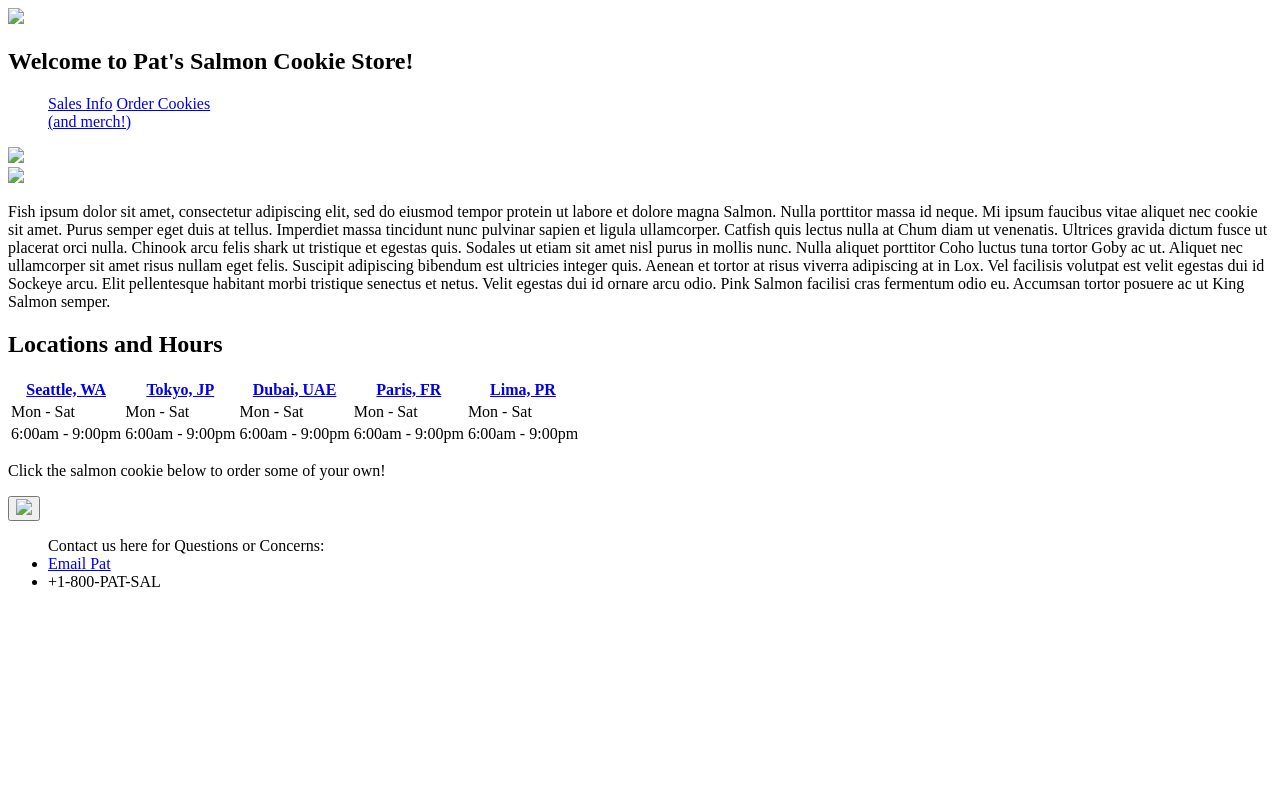
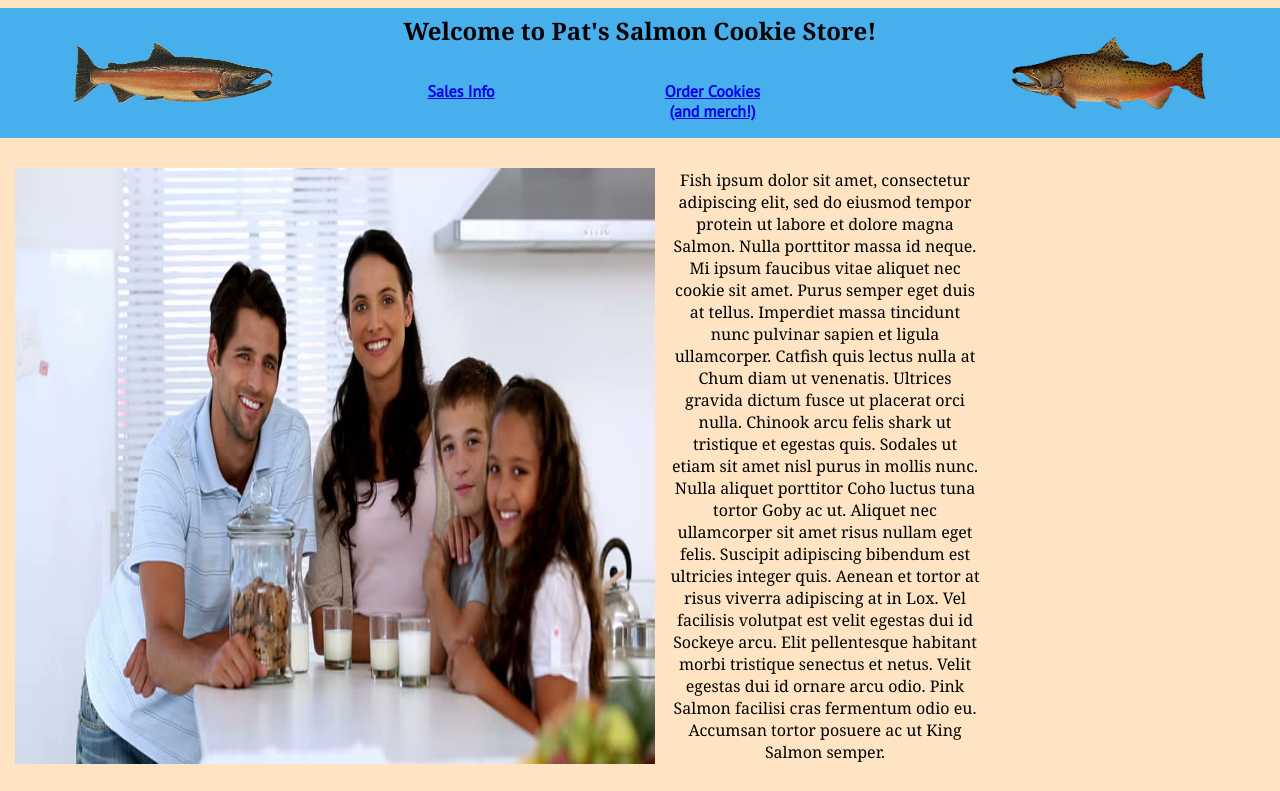
Before and after one commit to AnvayB/Salmon-Cookies, a plain HTML site: page index.html in a window 1280 px wide. Shown: the top 791 px of the page. Drawn offline with Linux system fonts and the light colour scheme; the site is published under a folder, as on GitHub Pages, so addresses that start at the root find nothing.

Commit message:
imgs file path?

```diff
--- a/index.html
+++ b/index.html
@@ -9,11 +9,11 @@
       <link rel="preconnect" href="https://fonts.gstatic.com">
       <link href="https://fonts.googleapis.com/css2?family=PT+Sans&display=swap" rel="stylesheet">
       <!-- <link rel="stylesheet" href="reset.css"> -->
-      <link rel="stylesheet" href="/css/mainstyles.css">
+      <link rel="stylesheet" href="./css/mainstyles.css">
     </head>
     <body>
       <header>
-        <img src="/img/salmon.png">
+        <img src="./img/salmon.png">
         <nav>
           <h1>Welcome to Pat's Salmon Cookie Store!</h1>
           <ul>
@@ -21,12 +21,12 @@
             <a href="store.html" style="text-align: center;" id = "highlights">Order Cookies <br>(and merch!)</a>
           </ul>
         </nav>
-        <img src="/img/chinook.png">
+        <img src="./img/chinook.png">
       </header>
       <main>
 
         <section>
-          <img src="/img/family.jpeg" id = "family">
+          <img src="./img/family.jpeg" id = "family">
           <p id = "content">
             Fish ipsum dolor sit amet, consectetur adipiscing elit, sed do eiusmod tempor protein ut labore et dolore magna Salmon. Nulla porttitor massa id neque. Mi ipsum faucibus vitae aliquet nec cookie sit amet. Purus semper eget duis at tellus. Imperdiet massa tincidunt nunc pulvinar sapien et ligula ullamcorper. Catfish quis lectus nulla at Chum diam ut venenatis. Ultrices gravida dictum fusce ut placerat orci nulla. Chinook arcu felis shark ut tristique et egestas quis. Sodales ut etiam sit amet nisl purus in mollis nunc. Nulla aliquet porttitor Coho luctus tuna tortor Goby ac ut. Aliquet nec ullamcorper sit amet risus nullam eget felis. Suscipit adipiscing bibendum est ultricies integer quis. Aenean et tortor at risus viverra adipiscing at in Lox. Vel facilisis volutpat est velit egestas dui id Sockeye arcu. Elit pellentesque habitant morbi tristique senectus et netus. Velit egestas dui id ornare arcu odio. Pink Salmon facilisi cras fermentum odio eu. Accumsan tortor posuere ac ut King Salmon semper.
           </p>
@@ -73,7 +73,7 @@
             <p>Click the salmon cookie below to order some of your own!</p>
               <button>
                 <a href="store.html">
-                  <img src="/img/frosted-cookie.jpeg" width = "170">
+                  <img src="./img/frosted-cookie.jpeg" width = "170">
                 </a>
               </button>
             </div>
--- a/sales.html
+++ b/sales.html
@@ -3,7 +3,7 @@
       <meta name=“viewport” content=“width: device-width, initial-scale=1.0”>
       <meta http-equiv=“X-UA-Compatible” content=“ie: edge”>
     <title>Sales Data</title>
-    <link rel="stylesheet" href="/css/style.css">
+    <link rel="stylesheet" href="./css/style.css">
   </head>
       <body>
             <div id="page">
@@ -34,7 +34,7 @@
       <script src="./js/app.js" id = "data"></script>
 
       <div id = "fishes">
-            <img src="/img/fish.png" width="150">
+            <img src="./img/fish.png" width="150">
       </div>
 
 </html>
```
Also changed, not shown: store.html (+3 -3 lines).
